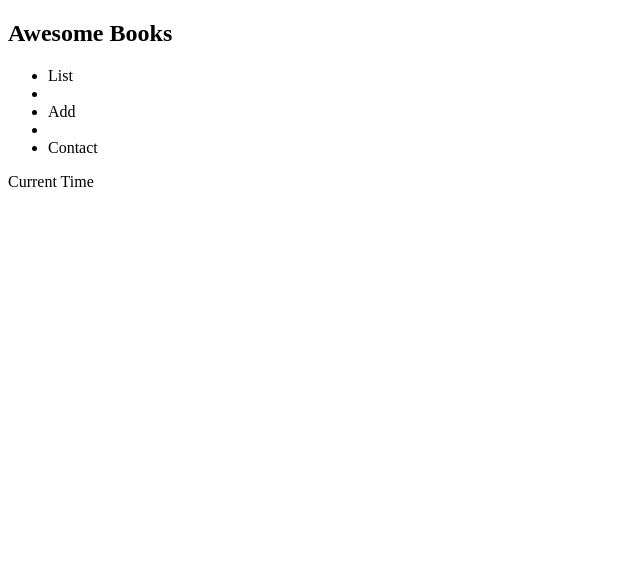
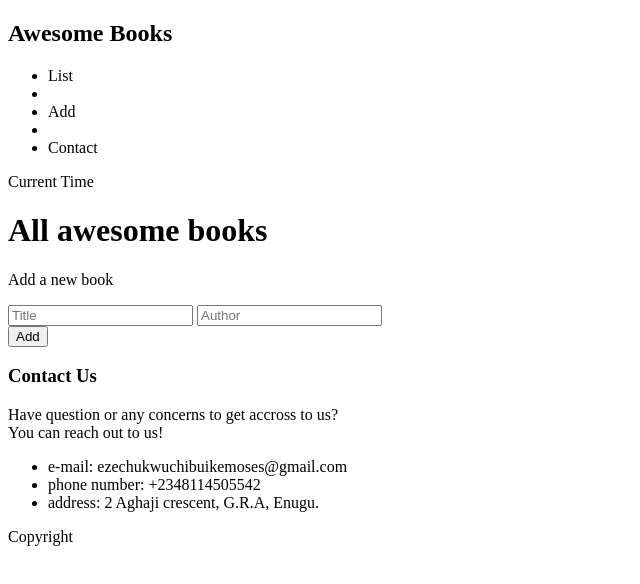
Before and after one commit to david30-maker/Awesome-book-ES6, a website: page index.html in a window 1280 px wide. Shown: the whole page, without its empty margins (0-640 px from the left). Drawn offline with Linux system fonts and the light colour scheme.

Commit message:
Add form and address section html file

```diff
--- a/index.html
+++ b/index.html
@@ -24,7 +24,7 @@
         <span class="current-time">Current Time</span>
       </div>
 
-      <!--<div class="wrap">
+      <div class="wrap">
         <h1>All awesome books</h1>
 
         <div class="books"></div>
```
